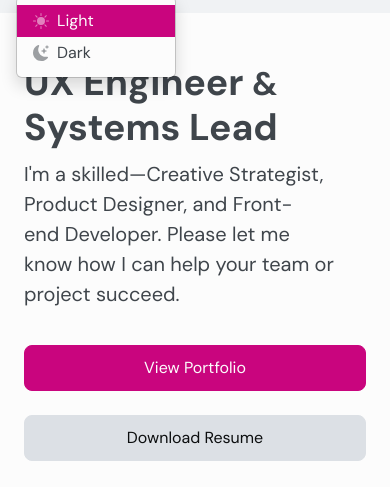
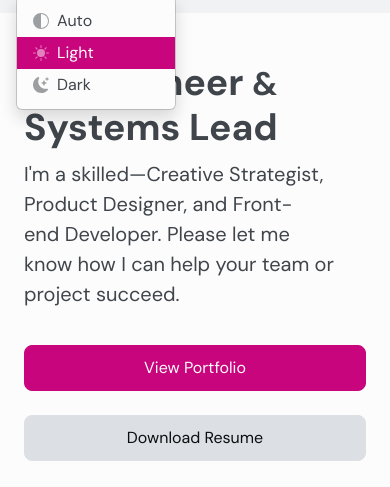
Before and after one commit to ericthayer/portfolio-starter-kit, a website built with Vite: page src/index.html in a window 390 px wide. Both pictures are taken after a click on the button "Toggle theme". Shown: the part 52-539 px from the top of the page. Built offline with nearby package versions, Linux system fonts and the light colour scheme.

Commit message:
Fix color mobile mode

```diff
--- a/src/index.html
+++ b/src/index.html
@@ -292,7 +292,7 @@
                 class="dropdown-menu shadow"
                 aria-labelledby="bd-theme-text"
               >
-                <li class="d-none">
+                <li class="">
                   <button
                     type="button"
                     class="dropdown-item d-flex align-items-center gap-2 active"
```
